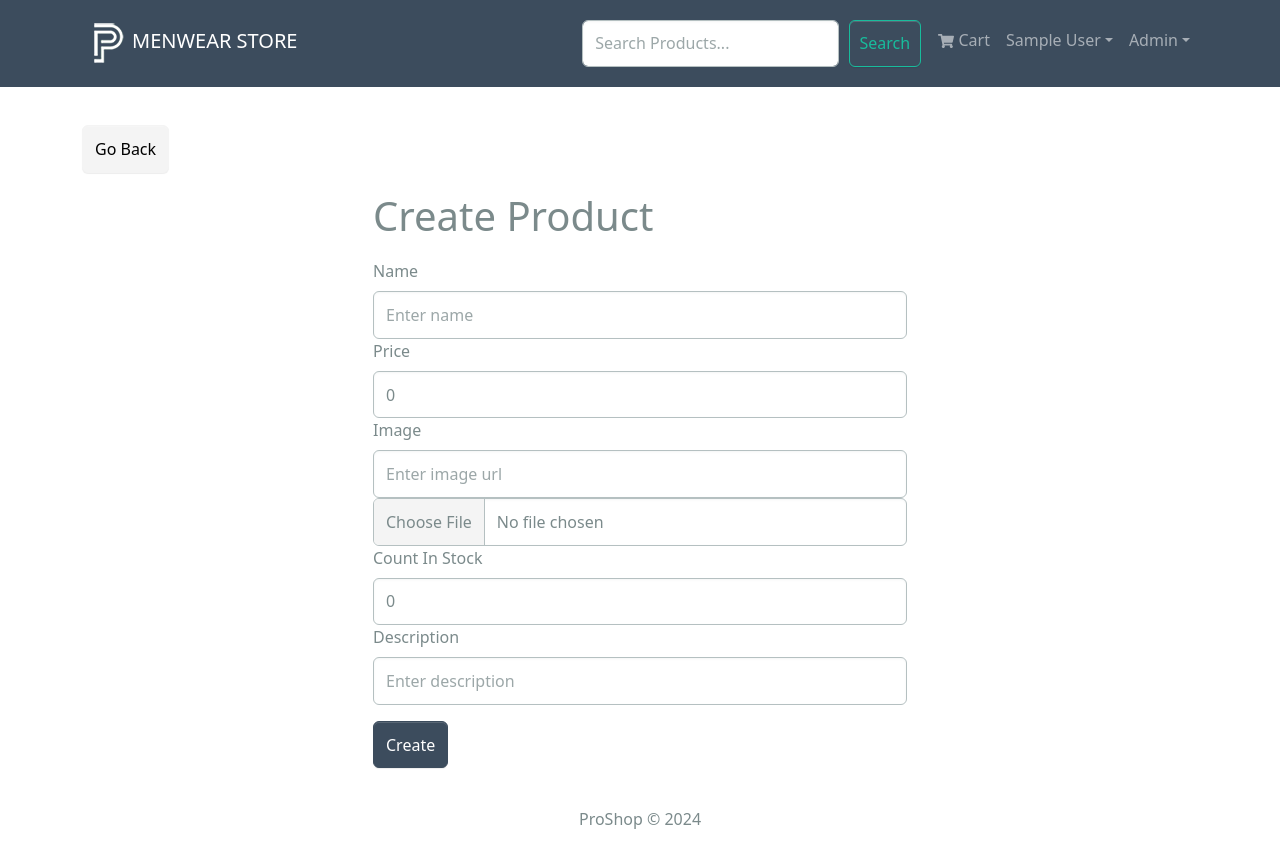
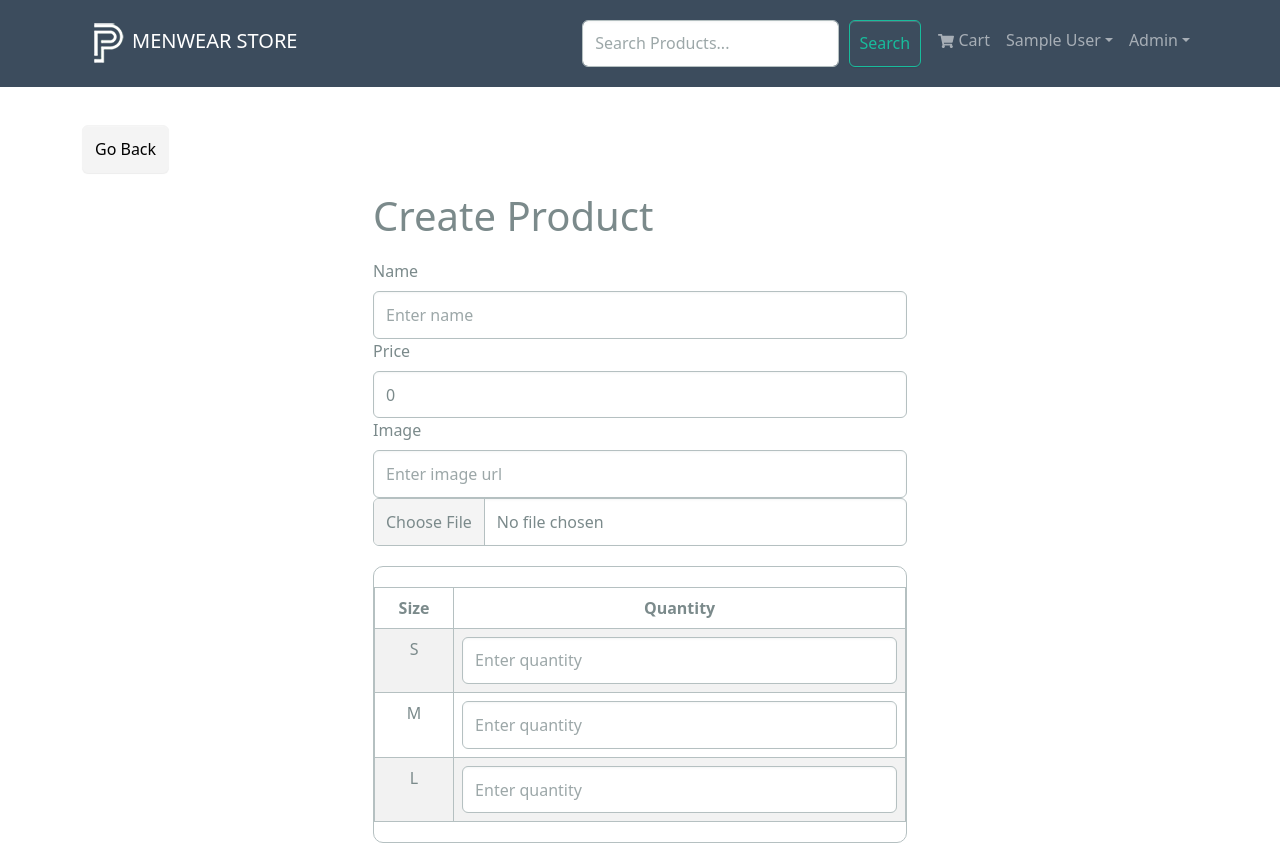
Before and after one commit to hieutran61/Menswear-Store, a React (Create React App) app in the folder frontend/: page /admin/createProduct in a window 1280 px wide. Shown: the top 845 px of the page. Built offline with nearby package versions, Linux system fonts and the light colour scheme; no server answers; sample sign-in values are in the browser's storage.

Commit message:
fix: Add size field

```diff
--- a/frontend/src/screens/admin/CreateProductScreen.jsx
+++ b/frontend/src/screens/admin/CreateProductScreen.jsx
@@ -1,6 +1,6 @@
 import { useState, useEffect } from 'react';
 import { Link, useNavigate, useParams } from 'react-router-dom';
-import { Form, Button } from 'react-bootstrap';
+import { Form, Button, Table } from 'react-bootstrap';
 import Message from '../../components/Message';
 import Loader from '../../components/Loader';
 import FormContainer from '../../components/FormContainer';
@@ -21,6 +21,18 @@ const CreateProductScreen = () => {
   const [category, setCategory] = useState('');
   const [countInStock, setCountInStock] = useState(0);
   const [description, setDescription] = useState('');
+  const [sizeQuantities, setSizeQuantities] = useState([
+    { size: 'S', quantity: '' },
+    { size: 'M', quantity: '' },
+    { size: 'L', quantity: '' },
+  ]); // Mảng lưu trữ thông tin về size và số lượng
+
+  const handleSizeQuantityChange = (index, field, value) => {
+    // Cập nhật thông tin về size và số lượng trong mảng
+    const updatedSizeQuantities = [...sizeQuantities];
+    updatedSizeQuantities[index][field] = value;
+    setSizeQuantities(updatedSizeQuantities);
+  };
 
   const {
     data: product,
@@ -52,7 +64,6 @@ const CreateProductScreen = () => {
       toast.success('Product Created');
       refetch();
       navigate('/admin/productlist');
-
     } catch (err) {
       toast.error(err?.data?.message || err.error);
     }
@@ -142,6 +153,56 @@ const CreateProductScreen = () => {
               ></Form.Control>
             </Form.Group> */}
 
+          <div
+            className='table-responsive'
+            style={{
+              borderRadius: '10px',
+              border: '1px solid #b5c0c1',
+              margin: '20px 0',
+            }}
+          >
+            <Table
+              striped
+              bordered
+              hover
+              style={{ marginTop: '20px', borderRadius: '10px' }}
+            >
+              <thead>
+                <tr>
+                  <th>Size</th>
+                  <th>Quantity</th>
+                </tr>
+              </thead>
+              <tbody>
+                {sizeQuantities.map((sizeQuantity, index) => (
+                  <tr key={index}>
+                    <td>
+                      <Form.Group controlId={`size-${index}`}>
+                        <Form.Label>{sizeQuantity.size}</Form.Label>
+                      </Form.Group>
+                    </td>
+                    <td>
+                      <Form.Group controlId={`quantity-${index}`}>
+                        <Form.Control
+                          type='number'
+                          placeholder='Enter quantity'
+                          value={sizeQuantity.quantity}
+                          onChange={(e) =>
+                            handleSizeQuantityChange(
+                              index,
+                              'quantity',
+                              e.target.value
+                            )
+                          }
+                        ></Form.Control>
+                      </Form.Group>
+                    </td>
+                  </tr>
+                ))}
+              </tbody>
+            </Table>
+          </div>
+
           <Form.Group controlId='countInStock'>
             <Form.Label>Count In Stock</Form.Label>
             <Form.Control
@@ -172,11 +233,7 @@ const CreateProductScreen = () => {
             ></Form.Control>
           </Form.Group>
 
-            <Button
-              type='submit'
-              variant='primary'
-              style={{ marginTop: '1rem' }}
-            >
+          <Button type='submit' variant='primary' style={{ marginTop: '1rem' }}>
             Create
           </Button>
         </Form>
--- a/frontend/src/screens/admin/ProductEditScreen.jsx
+++ b/frontend/src/screens/admin/ProductEditScreen.jsx
@@ -1,6 +1,6 @@
 import { useState, useEffect } from 'react';
 import { Link, useNavigate, useParams } from 'react-router-dom';
-import { Form, Button } from 'react-bootstrap';
+import { Form, Button, Table } from 'react-bootstrap';
 import Message from '../../components/Message';
 import Loader from '../../components/Loader';
 import FormContainer from '../../components/FormContainer';
@@ -21,6 +21,18 @@ const ProductEditScreen = () => {
   const [category, setCategory] = useState('');
   const [countInStock, setCountInStock] = useState(0);
   const [description, setDescription] = useState('');
+  const [sizeQuantities, setSizeQuantities] = useState([
+    { size: 'S', quantity: '' },
+    { size: 'M', quantity: '' },
+    { size: 'L', quantity: '' },
+  ]); // Mảng lưu trữ thông tin về size và số lượng
+
+  const handleSizeQuantityChange = (index, field, value) => {
+    // Cập nhật thông tin về size và số lượng trong mảng
+    const updatedSizeQuantities = [...sizeQuantities];
+    updatedSizeQuantities[index][field] = value;
+    setSizeQuantities(updatedSizeQuantities);
+  };
 
   const {
     data: product,
@@ -49,6 +61,8 @@ const ProductEditScreen = () => {
         category,
         description,
         countInStock,
+        sizeQuantities
+
       }).unwrap(); // NOTE: here we need to unwrap the Promise to catch any rejection in our catch block
       toast.success('Product updated');
       refetch();
@@ -67,6 +81,7 @@ const ProductEditScreen = () => {
       setCategory(product.category);
       setCountInStock(product.countInStock);
       setDescription(product.description);
+      // setSizeQuantities(product.sizeQuantities);
     }
   }, [product]);
 
@@ -142,6 +157,56 @@ const ProductEditScreen = () => {
               ></Form.Control>
             </Form.Group> */}
 
+            <div
+              className='table-responsive'
+              style={{
+                borderRadius: '10px',
+                border: '1px solid #b5c0c1',
+                margin: '20px 0',
+              }}
+            >
+              <Table
+                striped
+                bordered
+                hover
+                style={{ marginTop: '20px', borderRadius: '10px' }}
+              >
+                <thead>
+                  <tr>
+                    <th>Size</th>
+                    <th>Quantity</th>
+                  </tr>
+                </thead>
+                <tbody>
+                  {sizeQuantities.map((sizeQuantity, index) => (
+                    <tr key={index}>
+                      <td>
+                        <Form.Group controlId={`size-${index}`}>
+                          <Form.Label>{sizeQuantity.size}</Form.Label>
+                        </Form.Group>
+                      </td>
+                      <td>
+                        <Form.Group controlId={`quantity-${index}`}>
+                          <Form.Control
+                            type='number'
+                            placeholder='Enter quantity'
+                            value={sizeQuantity.quantity}
+                            onChange={(e) =>
+                              handleSizeQuantityChange(
+                                index,
+                                'quantity',
+                                e.target.value
+                              )
+                            }
+                          ></Form.Control>
+                        </Form.Group>
+                      </td>
+                    </tr>
+                  ))}
+                </tbody>
+              </Table>
+            </div>
+
             <Form.Group controlId='countInStock'>
               <Form.Label>Count In Stock</Form.Label>
               <Form.Control
```
Lines whose indentation alone changed are shown as unchanged.
